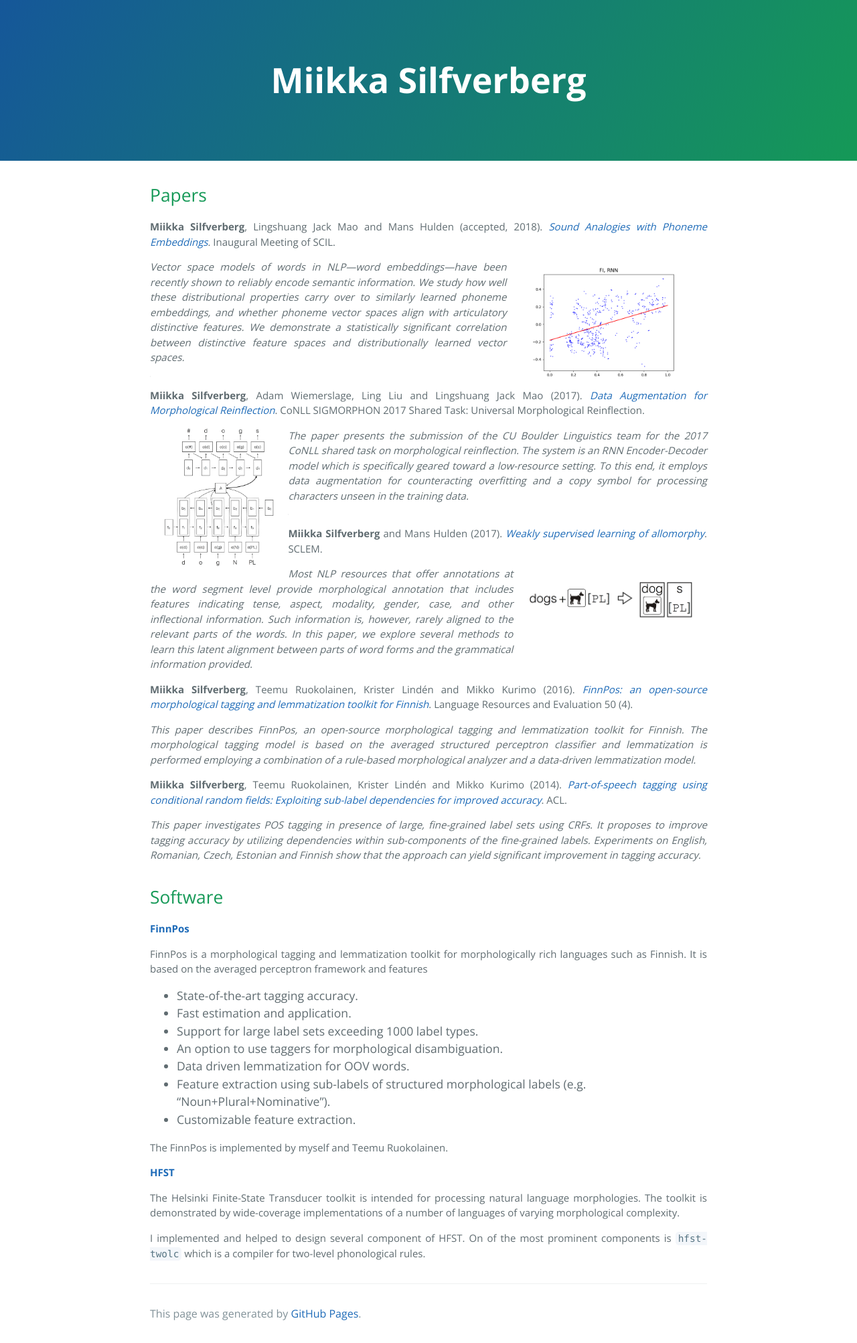
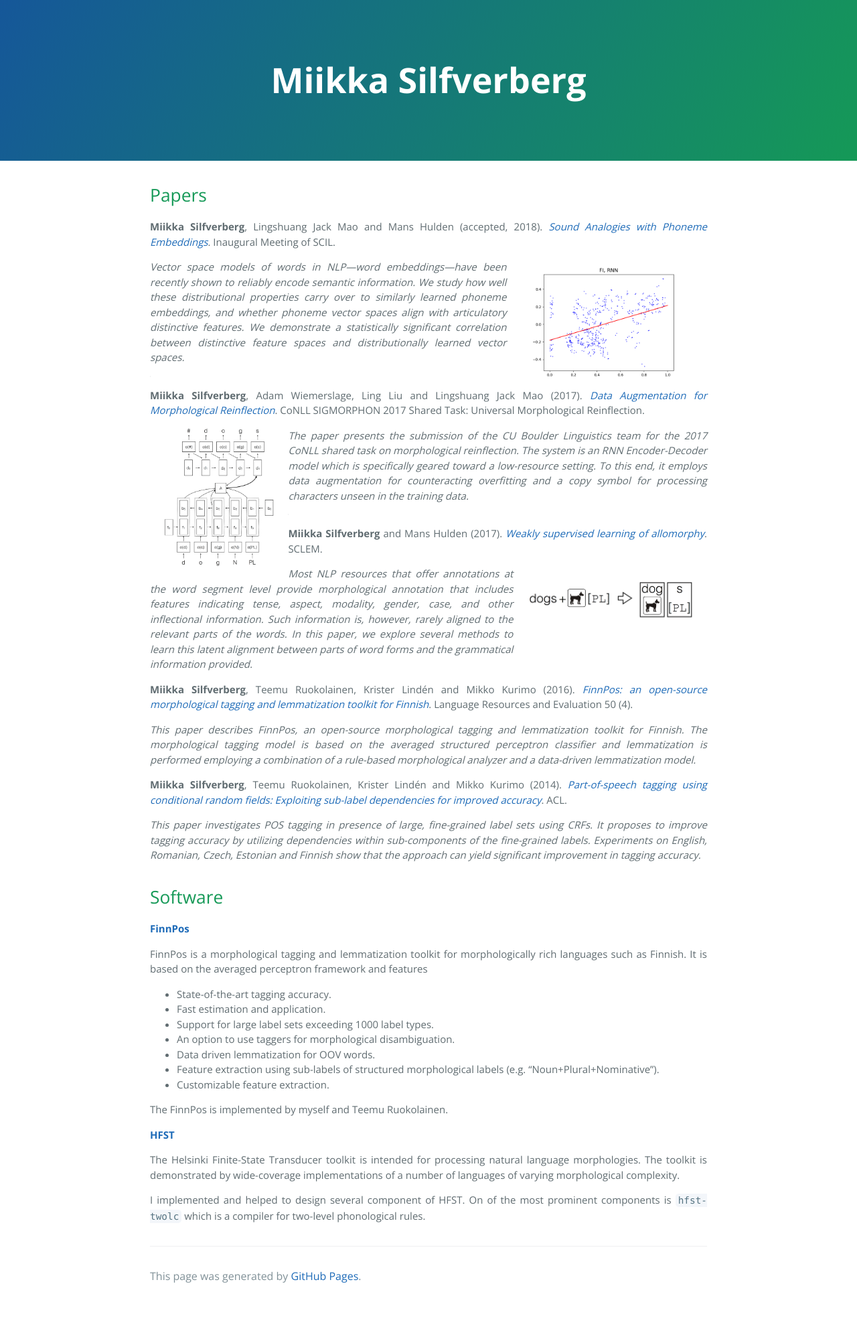
Before and after one commit to mpsilfve/mpsilfve.github.io, a Jekyll site: the page built from research.md, in a window 1280 px wide. Shown: the whole page at 67% size. Built offline with Jekyll 4.4.1, drawn with Linux system fonts in a browser that asks for light colours; our own code applies the rules of GitHub Pages for plain Markdown files; after the commit the page ends 1949 px from its top, so only the background shows below that.

Commit message:
Research page.

```diff
--- a/_layouts/page.html
+++ b/_layouts/page.html
@@ -2,6 +2,7 @@
 <html lang="{{ site.lang | default: "en-US" }}">
   <style>
     p    {font-size:15px;}
+    ul    {font-size:15px;}
   </style>
   <head>
     <meta charset="UTF-8">
```
